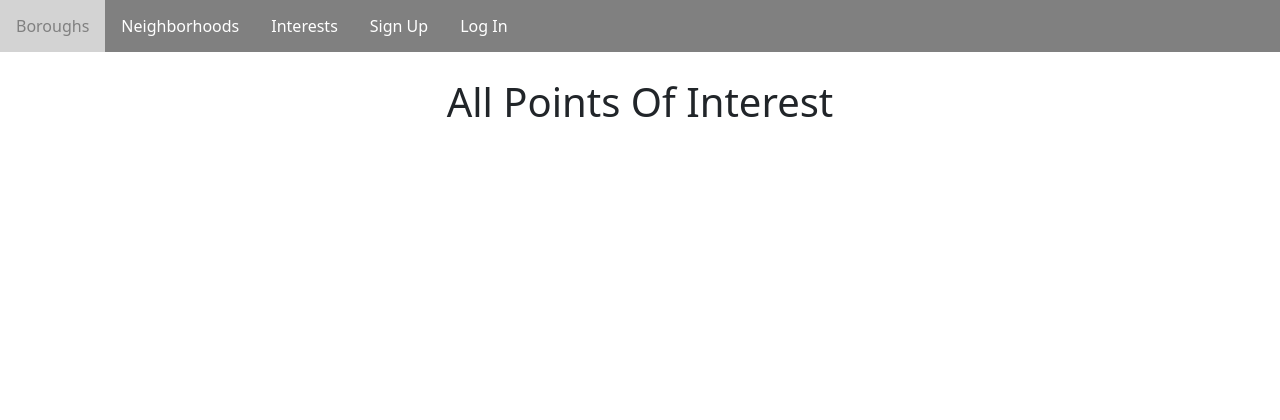
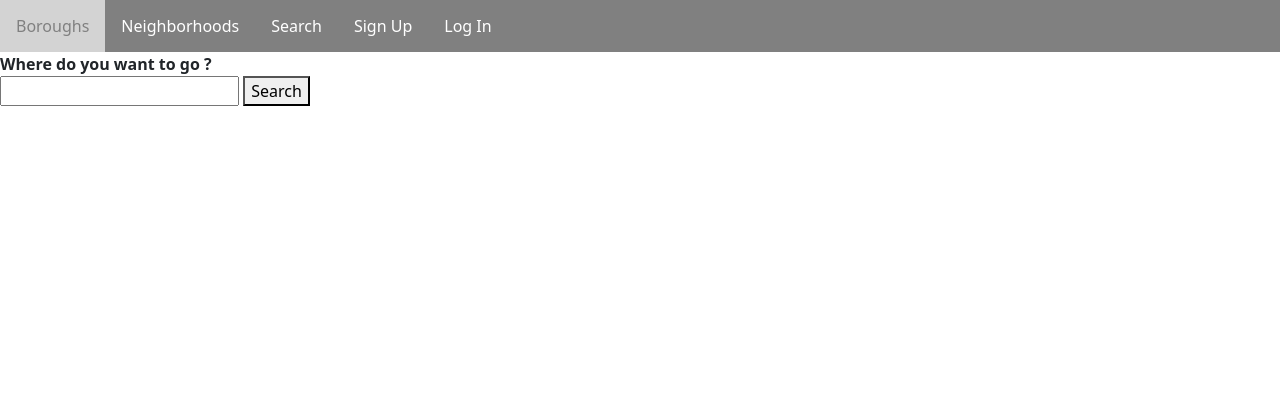
Before and after one commit to Mira85/project_4, a Django app: page /points_of_interest/ in a window 1280 px wide. Shown: the top 420 px of the page. Run offline with Django 4.2, Linux system fonts and the light colour scheme; style sheets or scripts are compiled from the project's sources; some libraries are stand-ins or nearby versions.

Commit message:
adds search feature

```diff
--- a/main_app/templates/base.html
+++ b/main_app/templates/base.html
@@ -3,16 +3,19 @@
 
 <!DOCTYPE html>
 <html lang="en">
+
 <head>
   <meta charset="UTF-8">
   <meta http-equiv="X-UA-Compatible" content="IE=edge">
   <meta name="viewport" content="width=device-width, initial-scale=1.0">
-      <link href="https://cdn.jsdelivr.net/npm/bootstrap@5.1.3/dist/css/bootstrap.min.css" rel="stylesheet" integrity="sha384-1BmE4kWBq78iYhFldvKuhfTAU6auU8tT94WrHftjDbrCEXSU1oBoqyl2QvZ6jIW3" crossorigin="anonymous">
+  <link href="https://cdn.jsdelivr.net/npm/bootstrap@5.1.3/dist/css/bootstrap.min.css" rel="stylesheet"
+    integrity="sha384-1BmE4kWBq78iYhFldvKuhfTAU6auU8tT94WrHftjDbrCEXSU1oBoqyl2QvZ6jIW3" crossorigin="anonymous">
   <link rel="stylesheet" type="text/css" href="/static/css/styles.css" />
   <link rel="stylesheet" href="{% sass_src 'scss/sass_styles.scss' %}" type="text/css">
   <script defer src="{% static 'js/script.js' %}"></script>
   <title>Destination NYC</title>
 </head>
+
 <body>
   <header class="navbar-fixed">
     <nav>
@@ -25,7 +28,7 @@
             <a class="nav-link" href="/neighborhoods">Neighborhoods</a>
           </li>
           <li class="nav-item">
-                <a class="nav-link" href="/points_of_interest">Interests</a>
+            <a class="nav-link" href="{% url 'search' %}">Search</a>
           </li>
           {% if user.is_authenticated %}
           <li class="nav-item">
@@ -49,11 +52,14 @@
       {% endblock %}
     </div>
   </main>
-        <script src="https://cdn.jsdelivr.net/npm/bootstrap@5.1.3/dist/js/bootstrap.bundle.min.js" integrity="sha384-ka7Sk0Gln4gmtz2MlQnikT1wXgYsOg+OMhuP+IlRH9sENBO0LRn5q+8nbTov4+1p" crossorigin="anonymous"></script>
+  <script src="https://cdn.jsdelivr.net/npm/bootstrap@5.1.3/dist/js/bootstrap.bundle.min.js"
+    integrity="sha384-ka7Sk0Gln4gmtz2MlQnikT1wXgYsOg+OMhuP+IlRH9sENBO0LRn5q+8nbTov4+1p" crossorigin="anonymous">
+  </script>
   <footer class="page-footer">
     <div class="right">
       All Rights Reserved, &copy; 2022 DestinationNYC &nbsp;
     </div>
   </footer>
 </body>
+
 </html>
--- a/main_app/templates/interest/interest_fetch.html
+++ b/main_app/templates/interest/interest_fetch.html
@@ -110,6 +110,7 @@
 
 {% for review in all_reviews  %}
 <hr />
+<p>{{review.user}}</p>
 <p>Rating: {{review.ratings}}</p>
 <p>{{review.description}}</p>
 <hr />
--- a/main_app/templates/interest/interest_index.html
+++ b/main_app/templates/interest/interest_index.html
@@ -1,3 +1,20 @@
-{% extends 'base.html' %} {% block content %}
-    <h1 class="title">All Points Of Interest</h1>
+{% extends 'base.html' %}
+{% block content %}
+
+<div class="searchContainer">
+    <div class="box showBox">
+        <div class="searchHdr"><b>Where do you want to go ?</b></div>
+        <div class="searchArea">
+            <form method="POST" action="{% url 'search' %}">
+                {% csrf_token%}
+            <input class="input" id="searchTxt" type="text" name="searched">
+            <button class="button" id="searchBtn">Search</button>
+        </form>
+        </div>
+    </div>
+    <section id="searchSectn">
+
+    </section>
+</div>
+
 {% endblock %}
--- a/main_app/urls.py
+++ b/main_app/urls.py
@@ -12,5 +12,5 @@ urlpatterns = [
     path('accounts/signup/', views.signup, name='signup'),
     path('point_of_interest/<str:point_of_interest_id>/add_review/<int:user_id>', views.add_review, name='add_review'),
     path('point_of_interest/<str:point_of_interest_id>/update_review/<int:review_id>', views.update_review, name='update_review'),
-    path('point_of_interest/<str:point_of_interest_id>/delete_review/<int:review_id>', views.delete_review, name='delete_review'),
+    path('point_of_interest/search', views.search, name='search'),
 ]
--- a/main_app/views.py
+++ b/main_app/views.py
@@ -5,6 +5,9 @@ from django.contrib.auth.forms import UserCreationForm
 from .forms import ReviewForm
 from decouple import config
 import requests
+import urllib.parse
+
+from django.contrib.auth.decorators import login_required
 # Create your views here.
 
 API_KEY = config('API_KEY')
@@ -94,6 +97,8 @@ def neighborhood_detail(request, neighborhood_id):
                 }
                 place_list.append(place)
 
+
+
     return render(request, 'neighborhood/neighborhood_fetch.html', {
         'neighborhood': neighborhood,
         'points_of_interest': place_list
@@ -101,6 +106,7 @@ def neighborhood_detail(request, neighborhood_id):
 
 def point_of_interest_index(request):
     return render(request, 'interest/interest_index.html')
+
 
 def point_of_interest_detail(request, point_of_interest_id):
     fetch_detail_url = f"https://maps.googleapis.com/maps/api/place/details/json?place_id={point_of_interest_id}&key={API_KEY}"
@@ -151,6 +157,7 @@ def signup(request):
     context = { 'form': form, 'error': error_message }
     return render(request, 'registration/signup.html', context)
 
+@login_required
 def add_review(request, point_of_interest_id, user_id):
     form = ReviewForm(request.POST)
 
@@ -162,7 +169,7 @@ def add_review(request, point_of_interest_id, user_id):
             new_review.save()
         return redirect('point_of_interest_detail', point_of_interest_id = point_of_interest_id)
 
-
+@login_required
 def update_review(request, point_of_interest_id, review_id):
     data = Review.objects.get(id=review_id)
 
@@ -173,10 +180,26 @@ def update_review(request, point_of_interest_id, review_id):
         return redirect('point_of_interest_detail', point_of_interest_id = point_of_interest_id)
 
 
-
+@login_required
 def delete_review(request, point_of_interest_id, review_id):
     data = Review.objects.get(id=review_id)
 
     if request.method == "POST":
         data.delete()
         return redirect('point_of_interest_detail', point_of_interest_id = point_of_interest_id)
+
+
+def search(request):
+    payload={}
+    headers = {}
+    if request.method == "POST":
+        searched = request.POST['searched']
+        url_search_term = urllib.parse.quote(" " + searched)
+        searched_url = f"{NEIGHBORHOOD_BASE_URL}newyorkcity{url_search_term}&type=tourist_attraction&key={API_KEY}"
+        response = requests.get(searched_url, headers=headers, data=payload)
+        place_id = response.json()['results'][0]['place_id']
+
+
+        return redirect('point_of_interest_detail', point_of_interest_id = place_id)
+    else:
+         return render(request, 'interest/interest_index.html')
```
Also changed, not shown: main_app/static/js/script.js (line endings or trailing spaces). Lines whose indentation alone changed are shown as unchanged.
